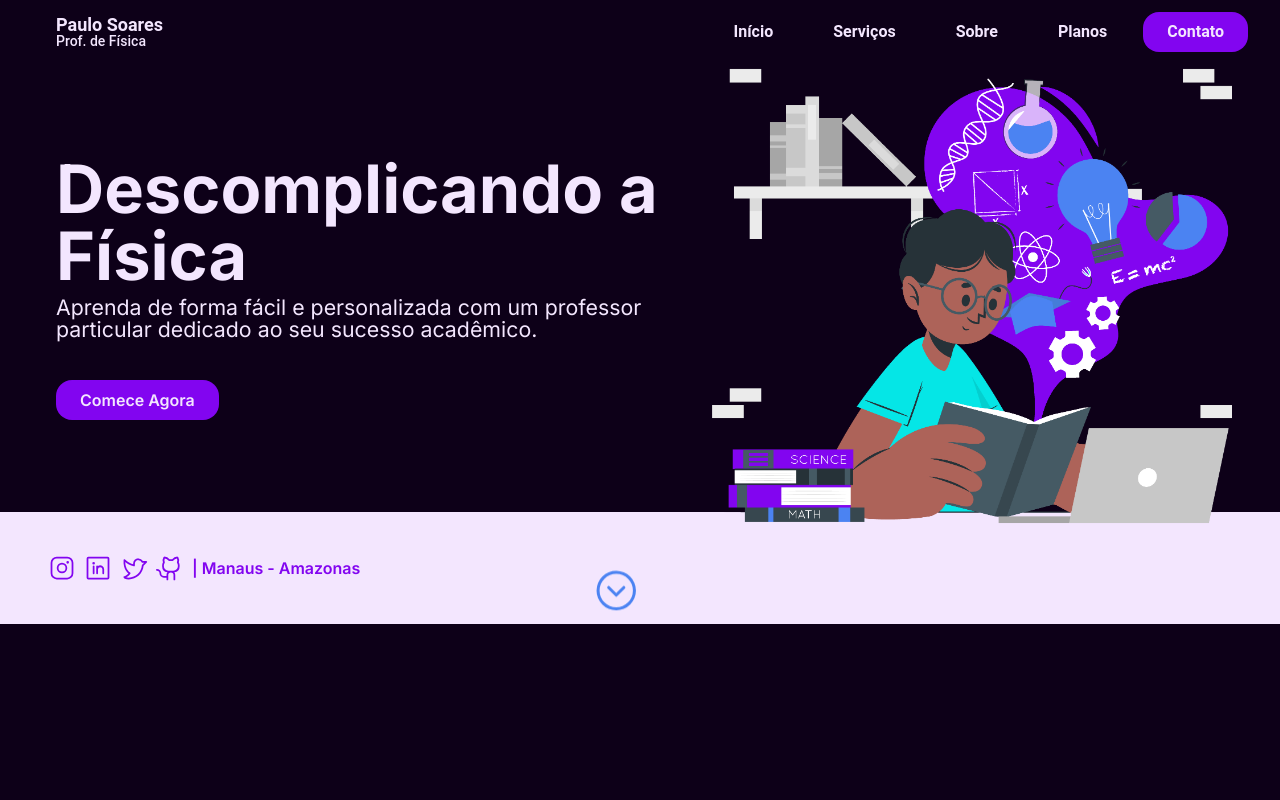
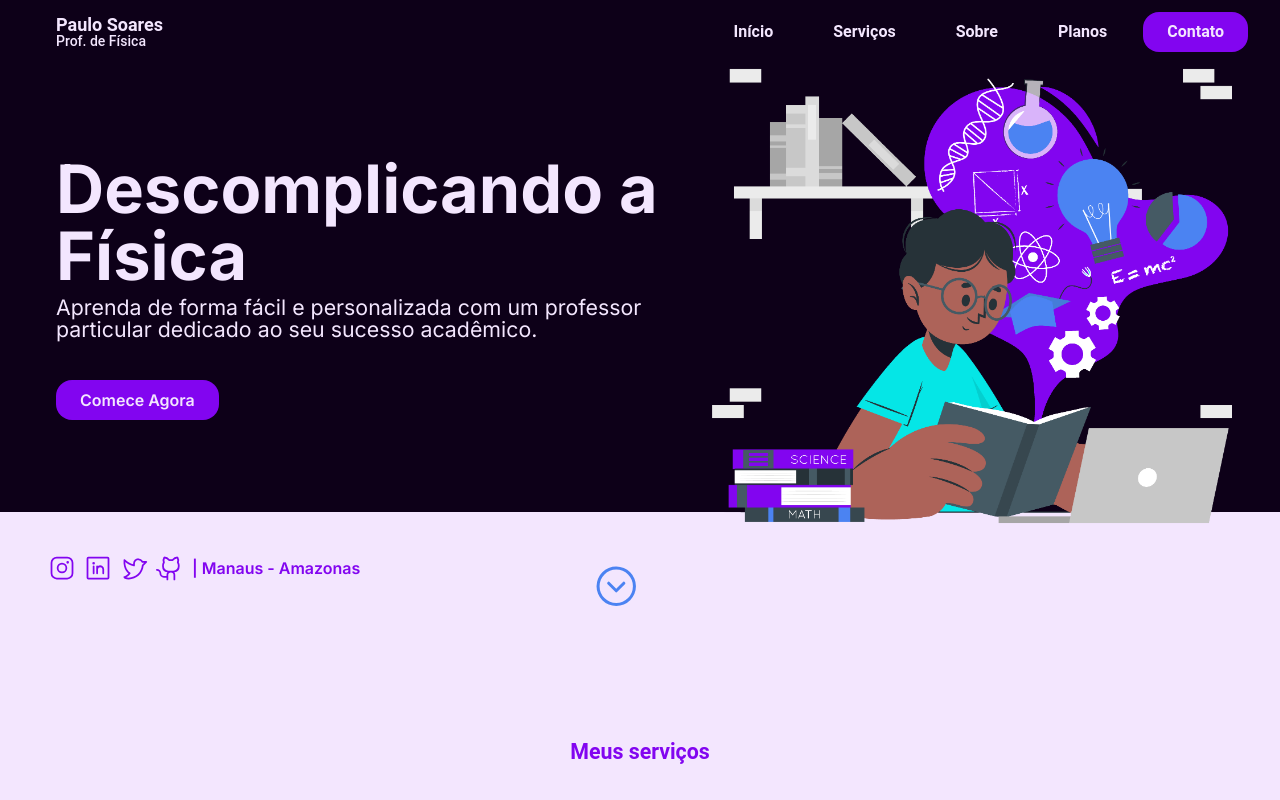
Before and after one commit to paulosoares7/professor_paulo, a Next.js app: page / in a window 1280 px wide. Shown: the top 800 px of the page. Built offline with nearby package versions, Linux system fonts and the light colour scheme.

Commit message:
ajustando service em page

```diff
--- a/src/app/page.tsx
+++ b/src/app/page.tsx
@@ -1,11 +1,13 @@
 import GetStart from "@/templates/GetStart";
+import Services from "@/templates/Services";
 import Header from "@/templates/header";
 
 export default function Home() {
   return (
-    <div className=" h-screen bg-pri-950 flex flex-col">
+    <div className=" h-screen bg-pri-950 ">
       <Header/>
       <GetStart/>
+      <Services/>
 
     </div>
   )
```
